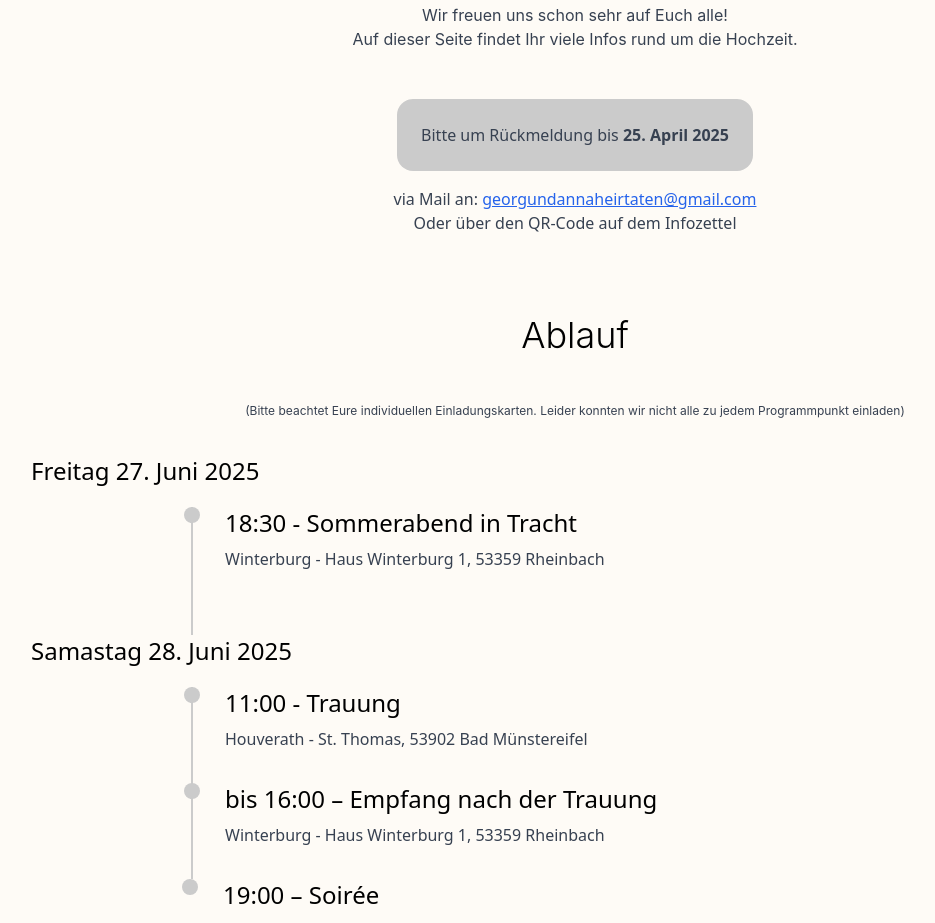
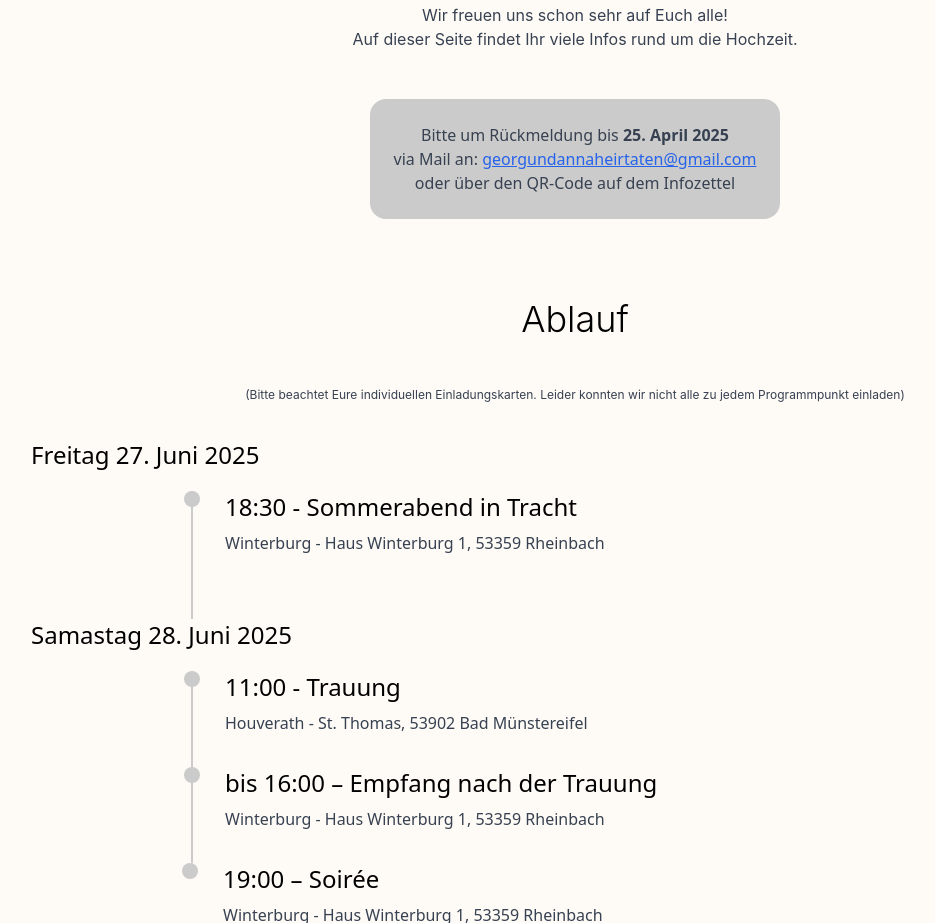
Before and after one commit to JakobQN/Anna-Georg, a plain HTML site: page index.html in a window 1280 px wide. Shown: the part 917-1840 px from the top of the page, without its empty margins (65-1000 px from the left). Drawn offline with nearby package versions, Linux system fonts and the light colour scheme.

Commit message:
Change Info Box RSVP

```diff
--- a/index.html
+++ b/index.html
@@ -100,13 +100,10 @@
         </p>
         <div class="mt-8 p-6 bg-secondary rounded-lg inline-block">
           <p class="font-playfair text-gray-700">
-            Bitte um Rückmeldung bis <span class="font-bold">25. April 2025</span>
+            Bitte um Rückmeldung bis <span class="font-bold">25. April 2025</span> <br>via Mail an: <a href="mailto:georgundannaheirtaten@gmail.com" class="text-blue-600 underline">georgundannaheirtaten@gmail.com</a> <br>oder über den QR-Code auf dem Infozettel
           </p>
 
         </div>
-        <p class="font-playfair text-gray-700 mt-4">
-          via Mail an: <a href="mailto:georgundannaheirtaten@gmail.com" class="text-blue-600 underline">georgundannaheirtaten@gmail.com</a>
-         <br>Oder über den QR-Code auf dem Infozettel
       </section>
       <section id="schedule" class="mb-20">
         <h2 class="font-inter font-light text-4xl text-center mb-12">
```
